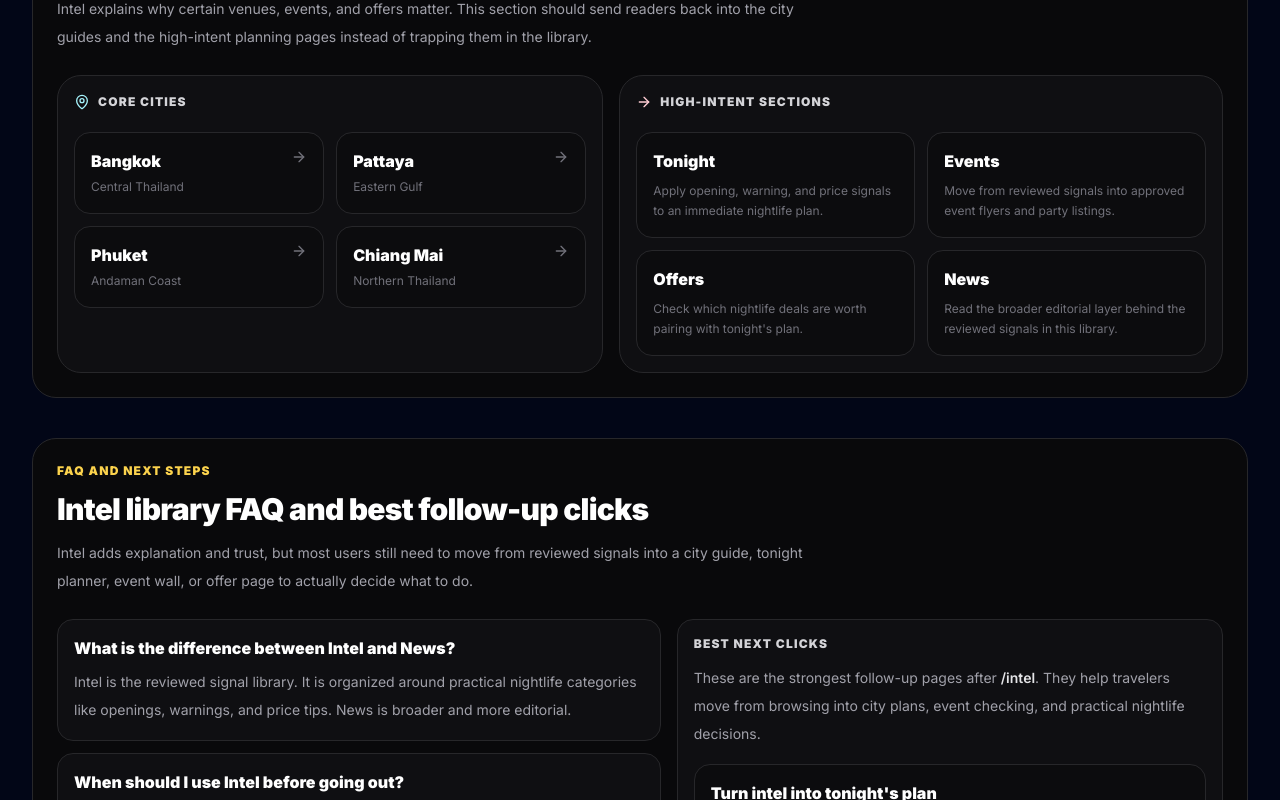
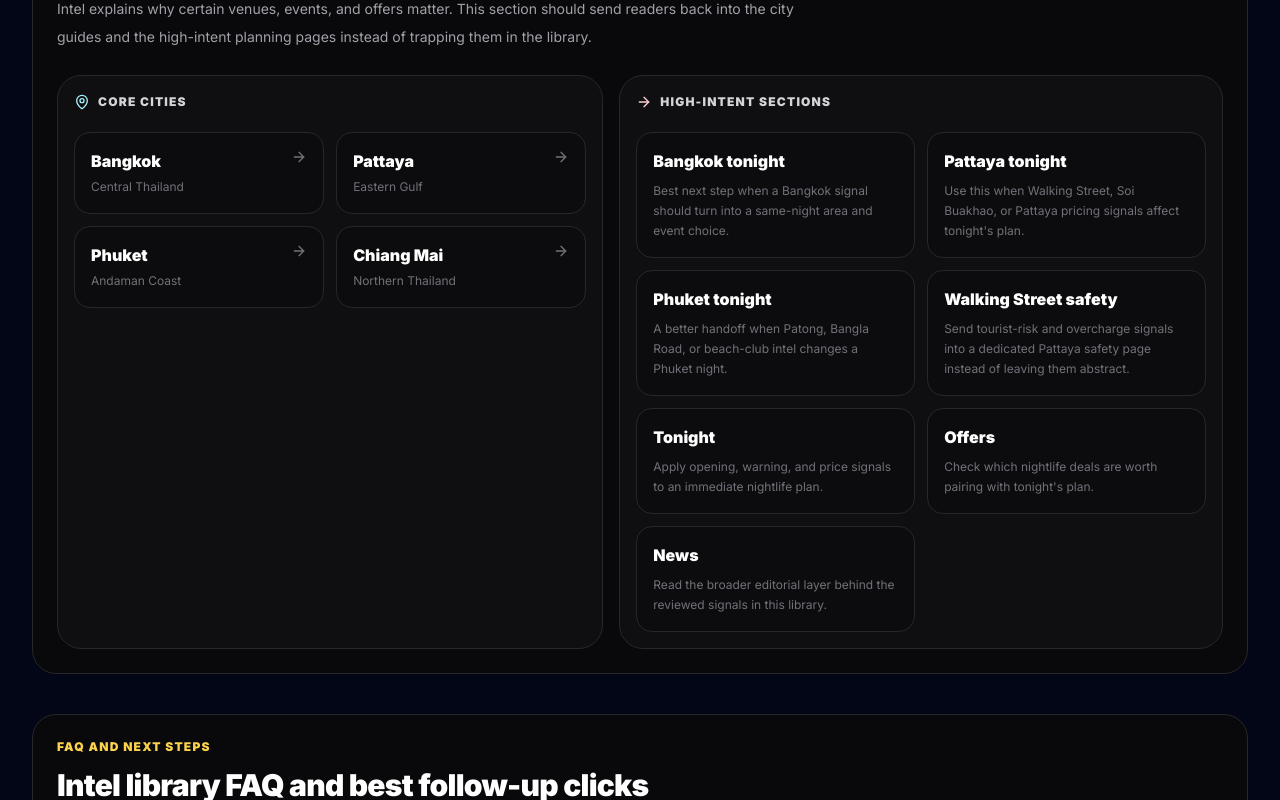
Before and after one commit to ouyowu/thainight, a Next.js app: page /intel in a window 1280 px wide. Shown: the part 2000-2800 px from the top of the page. Built offline with nearby package versions, Linux system fonts and the light colour scheme; no server answers; the database is empty.

Commit message:
Strengthen ThaiNight city and intel internal links

```diff
--- a/app/[city]/page.tsx
+++ b/app/[city]/page.tsx
@@ -68,6 +68,63 @@ const CITY_METADATA: Record<
     ogTitle: "Chiang Mai nightlife guide: Nimman, Old City, and slower late-night routes",
     ogDescription:
       "Use neighborhood fit, live-music context, and quieter nightlife signals to plan a better Chiang Mai night out.",
+  },
+};
+
+const CITY_INTENT_LINKS: Record<
+  string,
+  {
+    tonight: { href: string; label: string; description: string };
+    safety: { href: string; label: string; description: string };
+  }
+> = {
+  bangkok: {
+    tonight: {
+      href: "/bangkok-nightlife-tonight",
+      label: "Bangkok nightlife tonight",
+      description: "A faster same-night route for Soi 11, Thonglor, RCA, and event timing checks.",
+    },
+    safety: {
+      href: "/solo-traveler-bangkok-nightlife",
+      label: "Solo traveler Bangkok nightlife",
+      description: "Use this when the night plan is also about confidence, meeting people, and keeping transport simple.",
+    },
+  },
+  pattaya: {
+    tonight: {
+      href: "/pattaya-nightlife-tonight",
+      label: "Pattaya nightlife tonight",
+      description: "Same-night planning for Walking Street, Soi Buakhao, prices, and simple route choices.",
+    },
+    safety: {
+      href: "/walking-street-pattaya-safety",
+      label: "Walking Street Pattaya safety",
+      description: "Tourist-facing safety and pricing checks for Pattaya's best-known nightlife strip.",
+    },
+  },
+  phuket: {
+    tonight: {
+      href: "/phuket-nightlife-tonight",
+      label: "Phuket nightlife tonight",
+      description: "Use Patong, beach-club, and transport checks to keep a Phuket night practical.",
+    },
+    safety: {
+      href: "/phuket-bangla-road-safety",
+      label: "Phuket Bangla Road safety",
+      description: "The cleanest safety and late-night planning page for Patong and Bangla Road.",
+    },
+  },
+  "chiang-mai": {
+    tonight: {
+      href: "/chiang-mai-nightlife-tonight",
+      label: "Chiang Mai nightlife tonight",
+      description: "A calmer tonight planner for Nimman, Old City, riverside bars, and live music.",
+    },
+    safety: {
+      href: "/tonight",
+      label: "Thailand tonight planner",
+      description: "Use the broader tonight page when Chiang Mai nightlife is quieter and you need a simple overview.",
+    },
   },
 };
 
@@ -219,6 +276,18 @@ export default async function CityPage({
 }) {
   const city = getCityConfig(params.city);
   if (!city) notFound();
+  const intentLinks = CITY_INTENT_LINKS[city.slug] ?? {
+    tonight: {
+      href: "/tonight",
+      label: "Tonight",
+      description: `Fast planning page for ${city.name} and the rest of Thailand.`,
+    },
+    safety: {
+      href: "/intel",
+      label: "Intel",
+      description: `Warnings, openings, and price notes that shape going out in ${city.name}.`,
+    },
+  };
 
   const [venues, signals, events, offers, safetyIntel, priceIntel, openingsIntel] = await Promise.all([
     getCityVenues(city.slug),
@@ -335,9 +404,14 @@ export default async function CityPage({
           currentCity={city.slug}
           hubLinks={[
             {
-              href: "/tonight",
-              label: "Tonight",
-              description: `Fast planning page for ${city.name} and the rest of Thailand.`,
+              href: intentLinks.tonight.href,
+              label: intentLinks.tonight.label,
+              description: intentLinks.tonight.description,
+            },
+            {
+              href: intentLinks.safety.href,
+              label: intentLinks.safety.label,
+              description: intentLinks.safety.description,
             },
             {
               href: "/events",
@@ -395,7 +469,7 @@ export default async function CityPage({
           items={[
             {
               question: `What should I check first in ${city.name}?`,
-              answer: `Start with Tonight if you need a same-night answer. If you are still choosing areas or venue types, browse the main ${city.name} nightlife wall first.`,
+              answer: `Start with ${intentLinks.tonight.label} if you need a same-night answer. If you are still choosing areas or venue types, browse the main ${city.name} nightlife wall first.`,
             },
             {
               question: `How does ThaiNight rank nightlife options in ${city.name}?`,
@@ -410,19 +484,19 @@ export default async function CityPage({
           ]}
           nextSteps={[
             {
-              href: "/tonight",
-              label: `Plan tonight in ${city.name}`,
+              href: intentLinks.tonight.href,
+              label: intentLinks.tonight.label,
               description: `Best next click when you need fast same-night planning after reviewing the ${city.name} guide.`,
+            },
+            {
+              href: intentLinks.safety.href,
+              label: intentLinks.safety.label,
+              description: `Best follow-up when you want the clearest safety, first-timer, or risk-reduction page around ${city.name}.`,
             },
             {
               href: "/events",
               label: "Check approved events",
               description: `Use this after the city guide when you want guest lists, flyers, and nightlife momentum tied to ${city.name}.`,
-            },
-            {
-              href: "/intel",
-              label: "Review warnings and openings",
-              description: `Best follow-up if you want price context, safety notes, and new venue signals around ${city.name}.`,
             },
           ]}
         />
--- a/app/intel/page.tsx
+++ b/app/intel/page.tsx
@@ -348,14 +348,29 @@ export default async function IntelPage() {
         description="Intel explains why certain venues, events, and offers matter. This section should send readers back into the city guides and the high-intent planning pages instead of trapping them in the library."
         hubLinks={[
           {
+            href: "/bangkok-nightlife-tonight",
+            label: "Bangkok tonight",
+            description: "Best next step when a Bangkok signal should turn into a same-night area and event choice.",
+          },
+          {
+            href: "/pattaya-nightlife-tonight",
+            label: "Pattaya tonight",
+            description: "Use this when Walking Street, Soi Buakhao, or Pattaya pricing signals affect tonight's plan.",
+          },
+          {
+            href: "/phuket-nightlife-tonight",
+            label: "Phuket tonight",
+            description: "A better handoff when Patong, Bangla Road, or beach-club intel changes a Phuket night.",
+          },
+          {
+            href: "/walking-street-pattaya-safety",
+            label: "Walking Street safety",
+            description: "Send tourist-risk and overcharge signals into a dedicated Pattaya safety page instead of leaving them abstract.",
+          },
+          {
             href: "/tonight",
             label: "Tonight",
             description: "Apply opening, warning, and price signals to an immediate nightlife plan.",
-          },
-          {
-            href: "/events",
-            label: "Events",
-            description: "Move from reviewed signals into approved event flyers and party listings.",
           },
           {
             href: "/offers",
@@ -398,14 +413,14 @@ export default async function IntelPage() {
             description: "Best next click when you want to convert warnings, openings, and pricing context into an immediate nightlife route.",
           },
           {
+            href: "/phuket-nightlife-tonight",
+            label: "Use a city-specific tonight page",
+            description: "Better follow-up when the signal clearly belongs to a real city plan instead of a broad Thailand overview.",
+          },
+          {
             href: "/news",
             label: "Read broader nightlife news",
             description: "Good next step if you want more editorial context around the reviewed signals.",
-          },
-          {
-            href: "/phuket",
-            label: "Go back into a city guide",
-            description: "Use a city page when you want to apply nightlife intel to a real neighborhood and venue wall.",
           },
         ]}
       />
```
